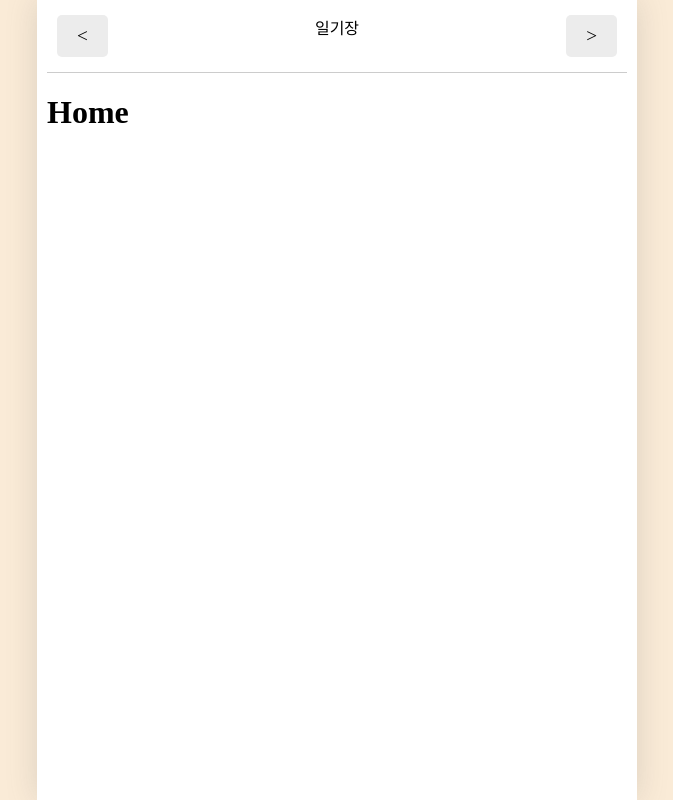
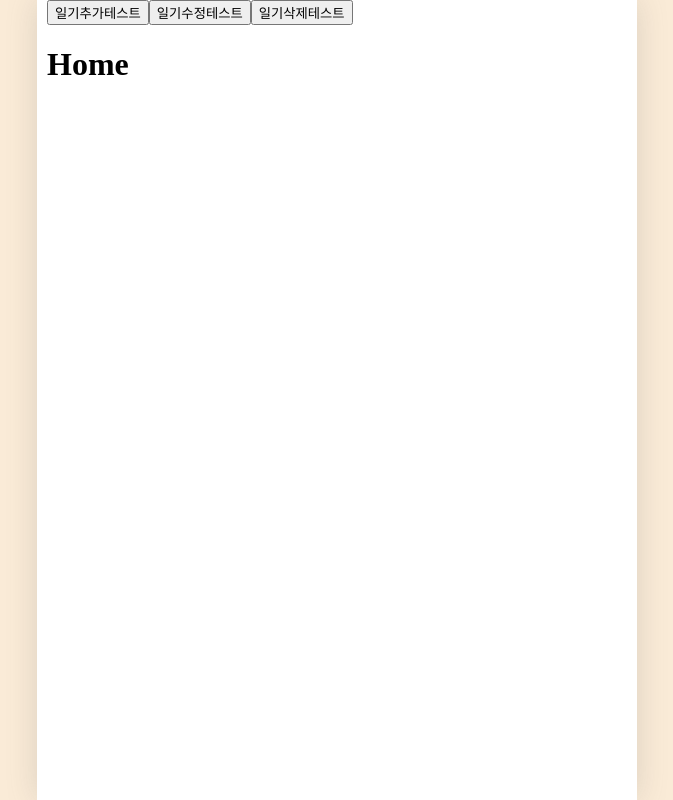
Before and after one commit to uhahaha2000/onebyte-react, a React (Vite) app in the folder section12/: page / in a window 1280 px wide. Shown: the whole page, without its empty margins (303-976 px from the left). Built offline with nearby package versions, Linux system fonts and the light colour scheme; a web font is replaced by a local one.

Commit message:
12-9  일기 추가, 수정, 삭제 기능

```diff
--- a/section12/src/App.jsx
+++ b/section12/src/App.jsx
@@ -1,5 +1,6 @@
 
 import './App.css'
+import { useReducer, useRef, createContext } from 'react';
 import { Routes, Route } from 'react-router-dom';
 import Home from './pages/Home';
 import New from './pages/New';
@@ -9,7 +10,6 @@
 import Button from './components/Button';
 import Header from './components/Header';
 import Edit from './pages/Edit';
-import { useReducer } from 'react';
 
 // 1. / 홈
 // 2. /new 새로운 일기 작성
@@ -31,15 +31,64 @@
 ];
 
 function reducer(state, action) {
+  switch (action.type) {
+    case 'CREATE':
+      return [action.data, ...state];
+    case 'UPDATE':
+      return state.map((item) =>
+        String(item.id) === String(action.data.id) ? action.data : item
+      );
+    case 'DELETE':
+      return state.filter((item) => String(item.id) !== String(action.id));
+    default:
       return state;
   }
+}
+
+const DiaryStateContext = createContext();
+const DiaryDispatchContext = createContext();
 
 function App() {
   const [data, dispatch] = useReducer(reducer, mockData);
+  const idRef = useRef(3);
+
+  // 새로운 일기 추가
+  const onCreated = (createdDate, emotionId, content) => {
+    dispatch({
+      type: 'CREATE',
+      data: {
+        id: idRef.current++,
+        createdDate,
+        emotionId,
+        content,
+      },
+    });
+  };
+
+  // 기존 일기 수정
+  const onUpdate = (id, createdDate, emotionId, content) => {
+    dispatch({
+      type: 'UPDATE',
+      data: {
+        id,
+        createdDate,
+        emotionId,
+        content,
+      },
+    });
+  };
+
+  // 기존 일기 삭제
+  const onDelete = (id) => {
+    dispatch({
+      type: 'DELETE',
+      id,
+    });
+  };
 
   return (
     <>
-      <Header
+      {/* <Header
         title='일기장'
         leftChild={
           <Button
@@ -59,8 +108,34 @@
             }}
           />
         }
-      />
+      /> */}
 
+      <button
+        onClick={() => {
+          onCreated(new Date().getTime(), 5, '냐냐냐');
+        }}
+      >
+        일기추가테스트
+      </button>
+      <button
+        onClick={() => {
+          onUpdate(1, new Date().getTime(), 5, '수정이야');
+        }}
+      >
+        일기수정테스트
+      </button>
+      <button
+        onClick={() => {
+          onDelete(1, new Date().getTime(), 5, '수정이야');
+        }}
+      >
+        일기삭제테스트
+      </button>
+
+      <DiaryStateContext.Provider value={{ data }}>
+        <DiaryDispatchContext.Provider
+          value={{ onCreated, onUpdate, onDelete }}
+        >
           <Routes>
             <Route path='/' element={<Home />} />
             <Route path='/new' element={<New />} />
@@ -68,8 +143,11 @@
             <Route path='/diary/:id' element={<Diary />} />
             <Route path='*' element={<Notfound />} />
           </Routes>
+        </DiaryDispatchContext.Provider>
+      </DiaryStateContext.Provider>
     </>
   );
-}
+};
+
 
 export default App
```
Lines whose indentation alone changed are shown as unchanged.
